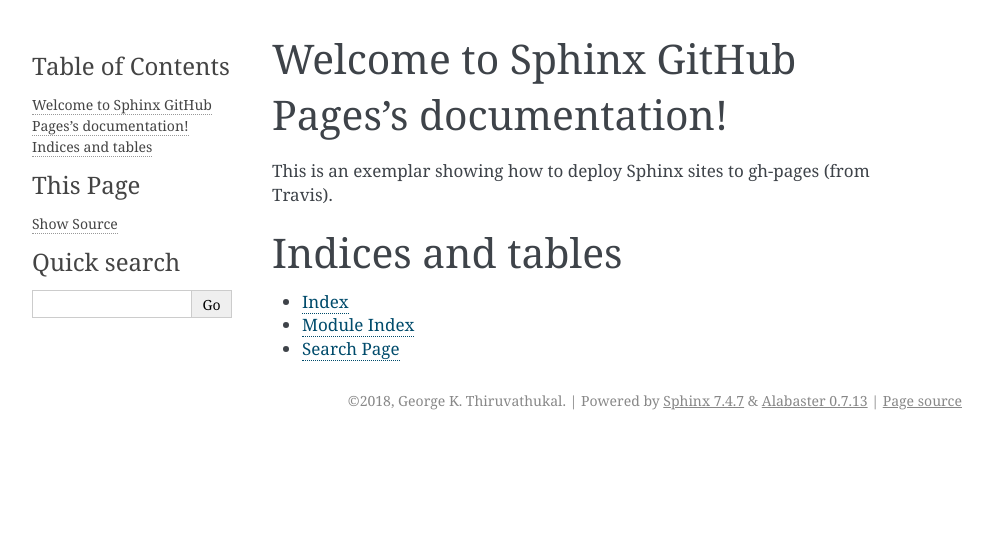
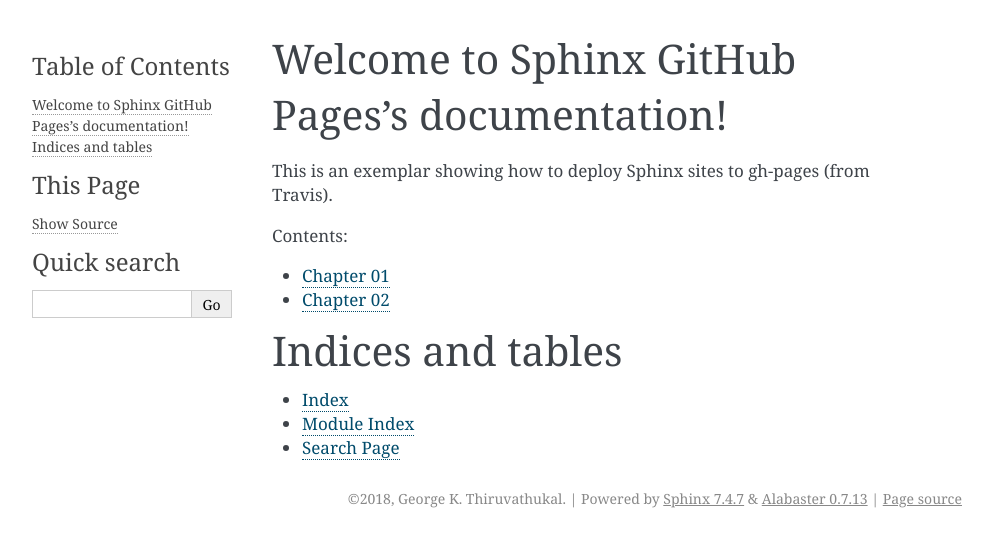
Before and after one commit to LoyolaChicagoCode/sphinx-gh-pages, a Sphinx documentation site: the page built from source/index.rst, in a window 1280 px wide. Shown: the top 547 px of the page, without its empty margins (148-1141 px from the left). Built offline with Sphinx 7.4.7, drawn with Linux system fonts in a browser that asks for light colours.

Commit message:
add some sample chapters

```diff
--- /dev/null
+++ b/source/ch01.rst
@@ -0,0 +1,4 @@
+Chapter 01
+===========
+
+This is chapter 1.
--- /dev/null
+++ b/source/ch02.rst
@@ -0,0 +1,5 @@
+Chapter 02
+===========
+
+
+This is chapter 02.
--- a/source/index.rst
+++ b/source/index.rst
@@ -12,6 +12,8 @@
    :maxdepth: 2
    :caption: Contents:
 
+   ch01
+   ch02
 
 
 Indices and tables
```
